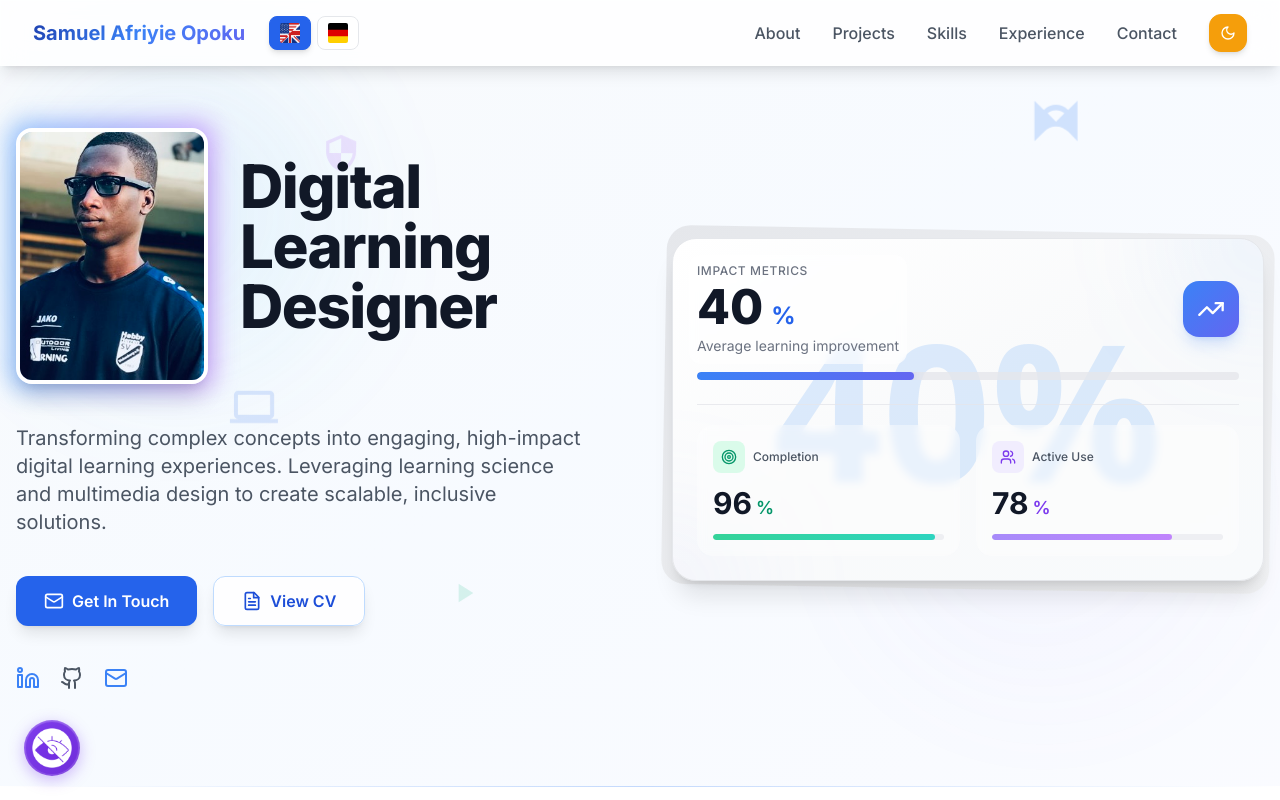
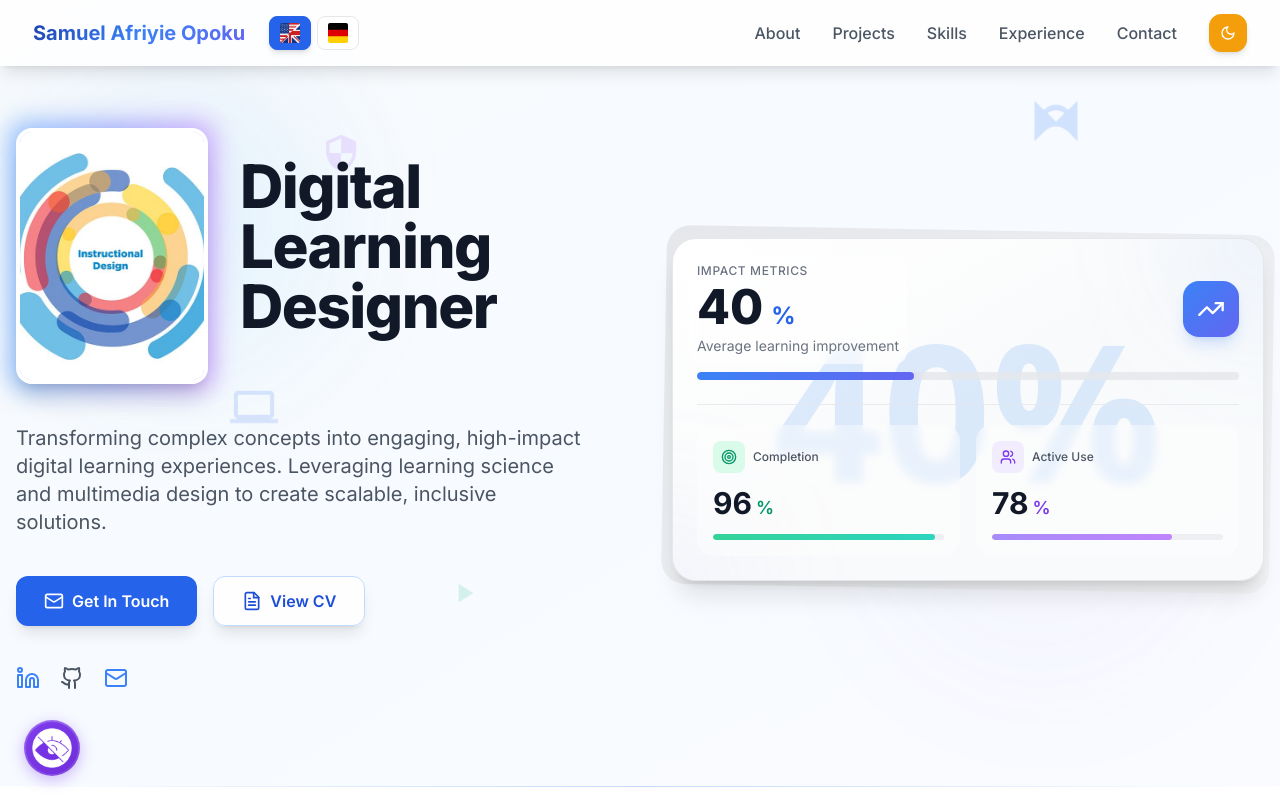
Before and after one commit to Samuelsen1/VS-Code-Port1, a Next.js app: page / in a window 1280 px wide. Shown: the top 800 px of the page. Built offline with nearby package versions, Linux system fonts and the light colour scheme.

Commit message:
Change hero image to Instructional Design illustration

```diff
--- a/app/PortfolioWebsite.jsx
+++ b/app/PortfolioWebsite.jsx
@@ -1123,7 +1123,7 @@ export default function PortfolioWebsite() {
                 <div className="relative group flex-shrink-0">
                   <div className={`absolute -inset-1.5 bg-gradient-to-r from-blue-400 via-indigo-400 to-purple-400 rounded-2xl blur-md opacity-70 group-hover:opacity-90 transition duration-500`}></div>
                   <img
-                    src="/images/profile.jpg"
+                    src="/images/Instructional_Design_illustration.jpg"
                     alt={t[language].name}
                     className={`relative rounded-2xl object-cover shadow-2xl flex-shrink-0 transition-transform duration-500 group-hover:scale-[1.02] w-36 h-48 md:w-44 md:h-56 lg:w-48 lg:h-64 ${isDarkTheme ? 'border-4 border-white/90' : 'border-4 border-white shadow-xl'}`}
                   />
--- a/src/PortfolioWebsite.jsx
+++ b/src/PortfolioWebsite.jsx
@@ -1123,7 +1123,7 @@ export default function PortfolioWebsite() {
                 <div className="relative group flex-shrink-0">
                   <div className={`absolute -inset-1.5 bg-gradient-to-r from-blue-400 via-indigo-400 to-purple-400 rounded-2xl blur-md opacity-70 group-hover:opacity-90 transition duration-500`}></div>
                   <img
-                    src="/images/profile.jpg"
+                    src="/images/Instructional_Design_illustration.jpg"
                     alt={t[language].name}
                     className={`relative rounded-2xl object-cover shadow-2xl flex-shrink-0 transition-transform duration-500 group-hover:scale-[1.02] w-36 h-48 md:w-44 md:h-56 lg:w-48 lg:h-64 ${isDarkTheme ? 'border-4 border-white/90' : 'border-4 border-white shadow-xl'}`}
                   />
```
Also changed, not shown: public/images/Instructional_Design_illustration.jpg (added), 1 other file (tests, documents, lock files or other folders).
